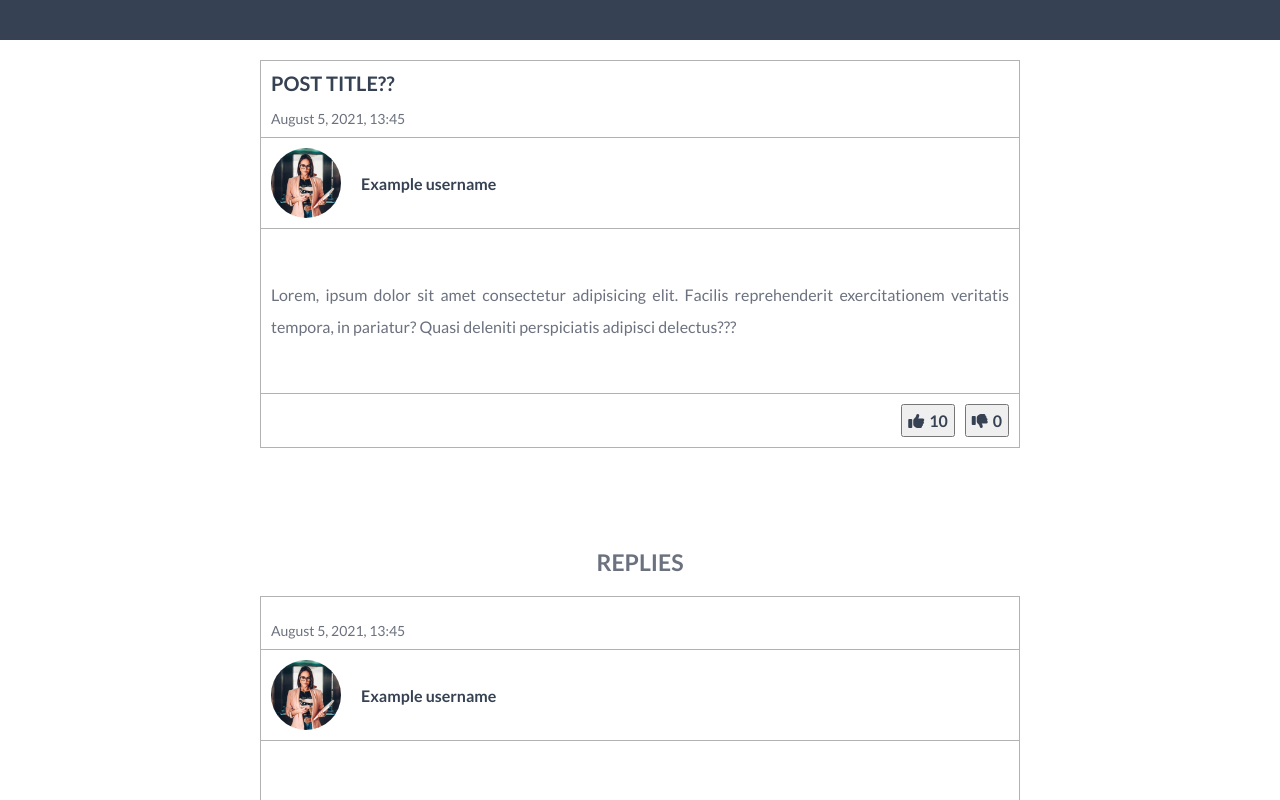
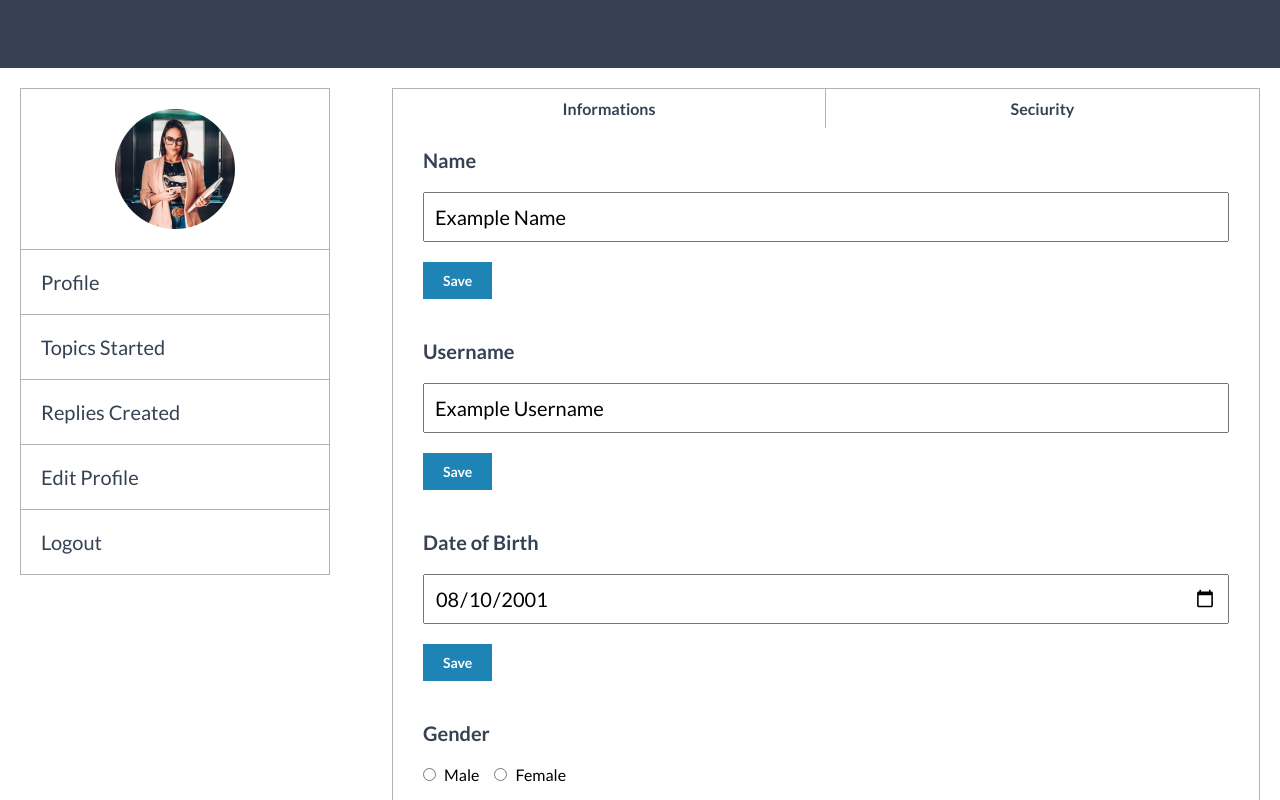
Before and after one commit to Belkowski656/Forum, a React (Create React App) app: page / in a window 1280 px wide. Shown: the part 380-1180 px from the top of the page. Built offline with nearby package versions, Linux system fonts and the light colour scheme.

Commit message:
add informations component to EditProfile

```diff
--- a/src/App.js
+++ b/src/App.js
@@ -1,8 +1,8 @@
 // import Home from "./components/Home/Home";
 // import Forums from "./components/Forums/Forums";
 // import Forum from "./components/Forum/Forum";
-import Topic from "./components/Topic/Topic";
-// import Profile from "./components/Profile/Profile";
+// import Topic from "./components/Topic/Topic";
+import Profile from "./components/Profile/Profile";
 
 import { GlobalStyles } from "./GlobalStyles";
 
@@ -13,8 +13,8 @@ const App = () => {
       {/* <Home /> */}
       {/* <Forums /> */}
       {/* <Forum /> */}
-      <Topic />
-      {/* <Profile /> */}
+      {/* <Topic /> */}
+      <Profile />
     </>
   );
 };
--- /dev/null
+++ b/src/components/EditProfile/EditProfile.js
@@ -0,0 +1,21 @@
+import Informations from "../Informations/Informations";
+// import Seciurity from "../Seciurity/Seciurity";
+
+import { Wrapper, Menu, Link } from "./EditProfile.style";
+
+const EditProfile = () => {
+  return (
+    <>
+      <Wrapper>
+        <Menu>
+          <Link>Informations</Link>
+          <Link>Seciurity</Link>
+        </Menu>
+        <Informations />
+        {/* <Seciurity /> */}
+      </Wrapper>
+    </>
+  );
+};
+
+export default EditProfile;
--- /dev/null
+++ b/src/components/EditProfile/EditProfile.style.js
@@ -0,0 +1,26 @@
+import styled from "styled-components";
+import { blue, gray } from "../../resources/variables/variables";
+
+export const Wrapper = styled.div`
+  border: 1px solid rgba(0, 0, 0, 0.3);
+`;
+
+export const Menu = styled.nav`
+  display: flex;
+`;
+
+export const Link = styled.a`
+  width: 50%;
+  padding: 10px 15px;
+  text-align: center;
+  font-weight: bold;
+  color: ${gray};
+
+  :nth-child(1) {
+    border-right: 1px solid rgba(0, 0, 0, 0.3);
+  }
+
+  :hover {
+    color: ${blue};
+  }
+`;
--- /dev/null
+++ b/src/components/Informations/Informations.js
@@ -0,0 +1,88 @@
+import {
+  Wrapper,
+  Form,
+  Label,
+  Input,
+  Save,
+  SmallLabel,
+  Text,
+  Radio,
+  Avatar,
+  Change,
+} from "./Informations.style";
+
+const inputs = [
+  {
+    name: "Name",
+    value: "Example Name",
+    type: "text",
+  },
+  {
+    name: "Username",
+    value: "Example Username",
+    type: "text",
+  },
+  {
+    name: "Date of Birth",
+    value: "2001-08-10",
+    type: "date",
+  },
+  {
+    name: "Gender",
+    value: "male",
+    type: "radio",
+  },
+  {
+    name: "Location",
+    value: "Poland",
+    type: "text",
+  },
+];
+
+const Informations = () => {
+  return (
+    <>
+      <Wrapper>
+        {inputs.map((input, i) => (
+          <Form key={i}>
+            {input.type === "radio" ? (
+              <>
+                <Text>{input.name}</Text>
+                <Radio
+                  type={input.type}
+                  id="male"
+                  defaultValue={input.value}
+                  name="gender"
+                />{" "}
+                <SmallLabel htmlFor="male">Male</SmallLabel>
+                <Radio
+                  type={input.type}
+                  id="female"
+                  defaultValue={input.value}
+                  name="gender"
+                />
+                <SmallLabel htmlFor="female"> Female</SmallLabel>
+              </>
+            ) : (
+              <>
+                <Label htmlFor={input.name}>{input.name}</Label>
+                <Input
+                  type={input.type}
+                  id={input.name}
+                  defaultValue={input.value}
+                />
+              </>
+            )}
+            <Save>Save</Save>
+          </Form>
+        ))}
+        <Avatar>
+          <Text>Avatar</Text>
+          <Change type="file" />
+        </Avatar>
+      </Wrapper>
+    </>
+  );
+};
+
+export default Informations;
--- /dev/null
+++ b/src/components/Informations/Informations.style.js
@@ -0,0 +1,75 @@
+import styled from "styled-components";
+import {
+  blue,
+  fontSmall,
+  fontStandard,
+  gray,
+} from "../../resources/variables/variables";
+
+export const Wrapper = styled.div``;
+
+export const Form = styled.form`
+  padding: 20px 30px;
+`;
+
+export const Label = styled.label`
+  display: block;
+  font-size: ${fontStandard};
+  font-weight: bold;
+  color: ${gray};
+  margin-bottom: 20px;
+`;
+
+export const Text = styled.p`
+  font-size: ${fontStandard};
+  font-weight: bold;
+  color: ${gray};
+  margin-bottom: 20px;
+`;
+
+export const SmallLabel = styled.label`
+  margin-right: 15px;
+`;
+
+export const Input = styled.input`
+  width: 100%;
+  height: 50px;
+  font-size: ${fontStandard};
+  padding: 10px;
+
+  :focus {
+    outline: none;
+  }
+`;
+
+export const Radio = styled.input`
+  padding: 10px;
+  margin-right: 5px;
+
+  :focus {
+    outline: none;
+  }
+`;
+
+export const Save = styled.button`
+  display: block;
+  margin-top: 20px;
+  padding: 10px 20px;
+  font-size: ${fontSmall};
+  font-weight: bold;
+  color: white;
+  background-color: ${blue};
+  border: none;
+  cursor: pointer;
+  transition: 0.2s;
+
+  :hover {
+    background-color: ${gray};
+  }
+`;
+
+export const Avatar = styled.form`
+  padding: 20px 30px;
+`;
+
+export const Change = styled.input``;
--- a/src/components/Profile/Profile.js
+++ b/src/components/Profile/Profile.js
@@ -3,7 +3,8 @@ import Header from "../Header/Header";
 import Footer from "../Footer/Footer";
 // import ProfileInfo from "../ProfileInfo/ProfileInfo";
 // import TopicsStarted from "../TopicsStarted/TopicsStarted";
-import RepliesCreated from "../RepliesCreated/RepliesCreated";
+// import RepliesCreated from "../RepliesCreated/RepliesCreated";
+import EditProfile from "../EditProfile/EditProfile";
 
 import {
   Wrapper,
@@ -50,7 +51,8 @@ const Profile = () => {
         <Content>
           {/* <ProfileInfo /> */}
           {/* <TopicsStarted /> */}
-          <RepliesCreated />
+          {/* <RepliesCreated /> */}
+          <EditProfile />
         </Content>
       </Wrapper>
       <Footer />
--- /dev/null
+++ b/src/components/Seciurity/Seciurity.js
@@ -0,0 +1,9 @@
+const Seciurity = () => {
+  return (
+    <>
+      <div>Seciurity</div>
+    </>
+  );
+};
+
+export default Seciurity;
```
Also changed, not shown: src/components/Seciurity/Seciurity.style.js (added).
